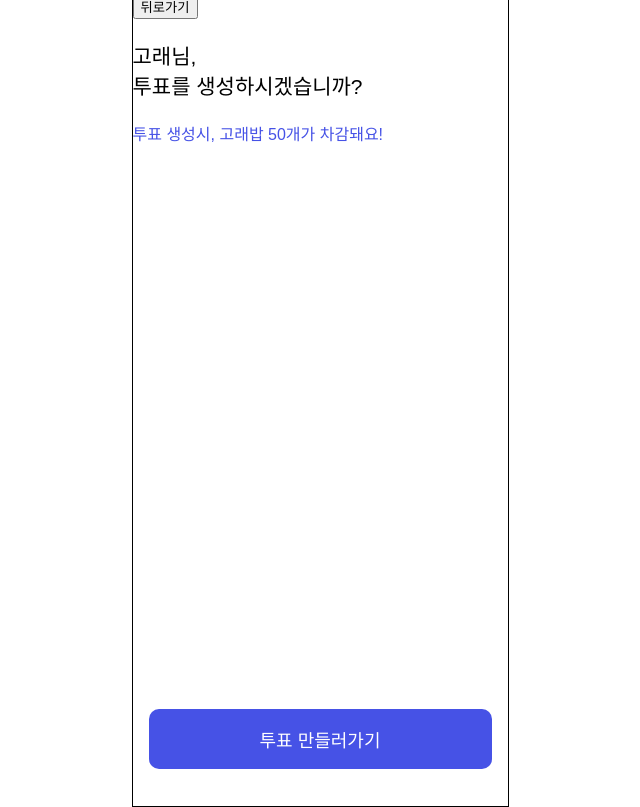
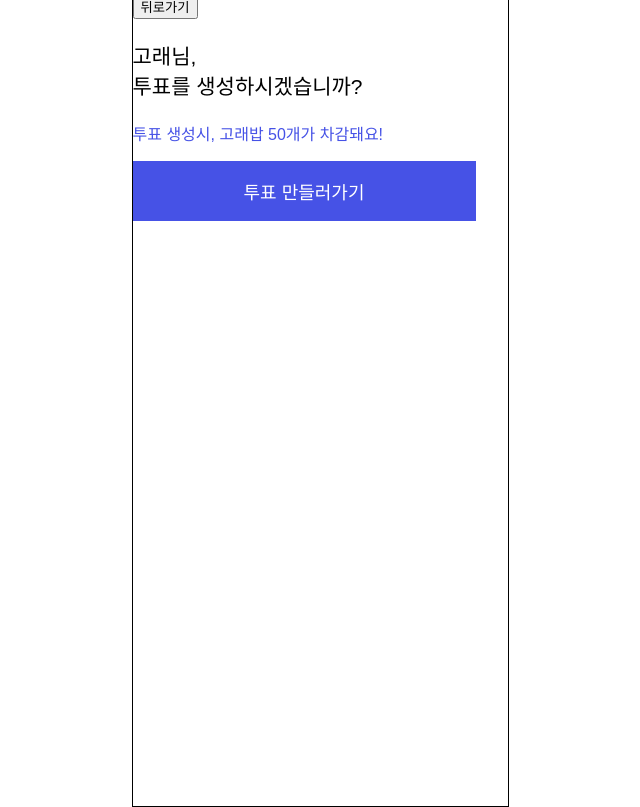
Before and after one commit to team-whaling/whaling-client, a React (Create React App) app: page /create in a window 1280 px wide. Shown: the whole page, without its empty margins (320-960 px from the left). Built offline with nearby package versions, Linux system fonts and the light colour scheme.

Commit message:
feat: add create vote styles

```diff
--- a/src/components/Button.tsx
+++ b/src/components/Button.tsx
@@ -16,14 +16,6 @@ export const ButtonType = {
   Question: 'Question', // 오를까요, 내릴까요
   Vote: 'Vote', // 다시 생각할래요, 네 투표할게요
   Hit: 'Hit', // 적중 실패, 적중 성공
-};
-
-export const createVoteBtnStyle: CSSProperties = {
-  margin: '0 16px',
-  display: 'block',
-  borderRadius: '10px',
-  bottom: '31px',
-  position: 'absolute',
 };
 
 type TButtonType = keyof typeof ButtonType;
```
Also changed, not shown: src/styles/createvote.styles.tsx (added, +16 -0 lines).
